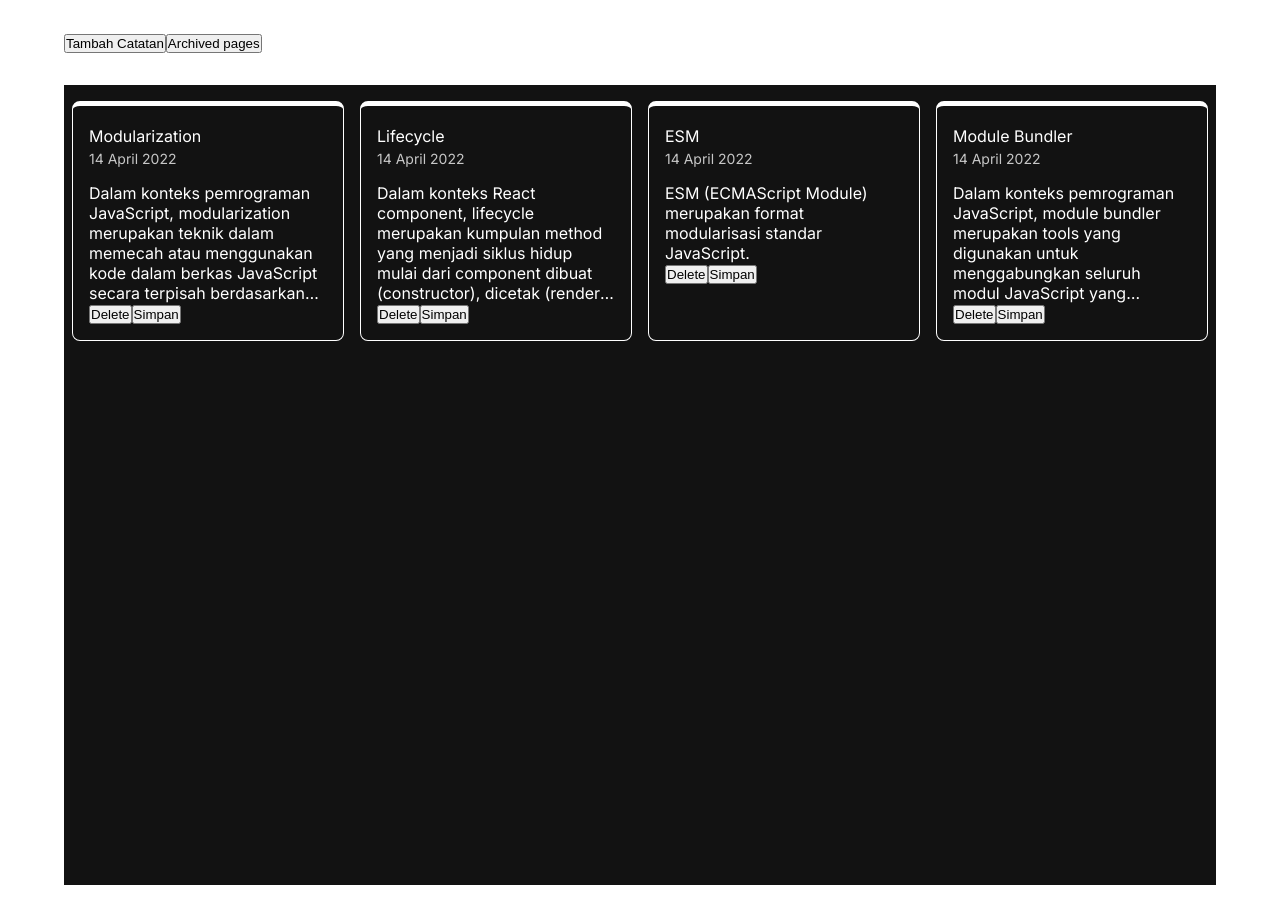
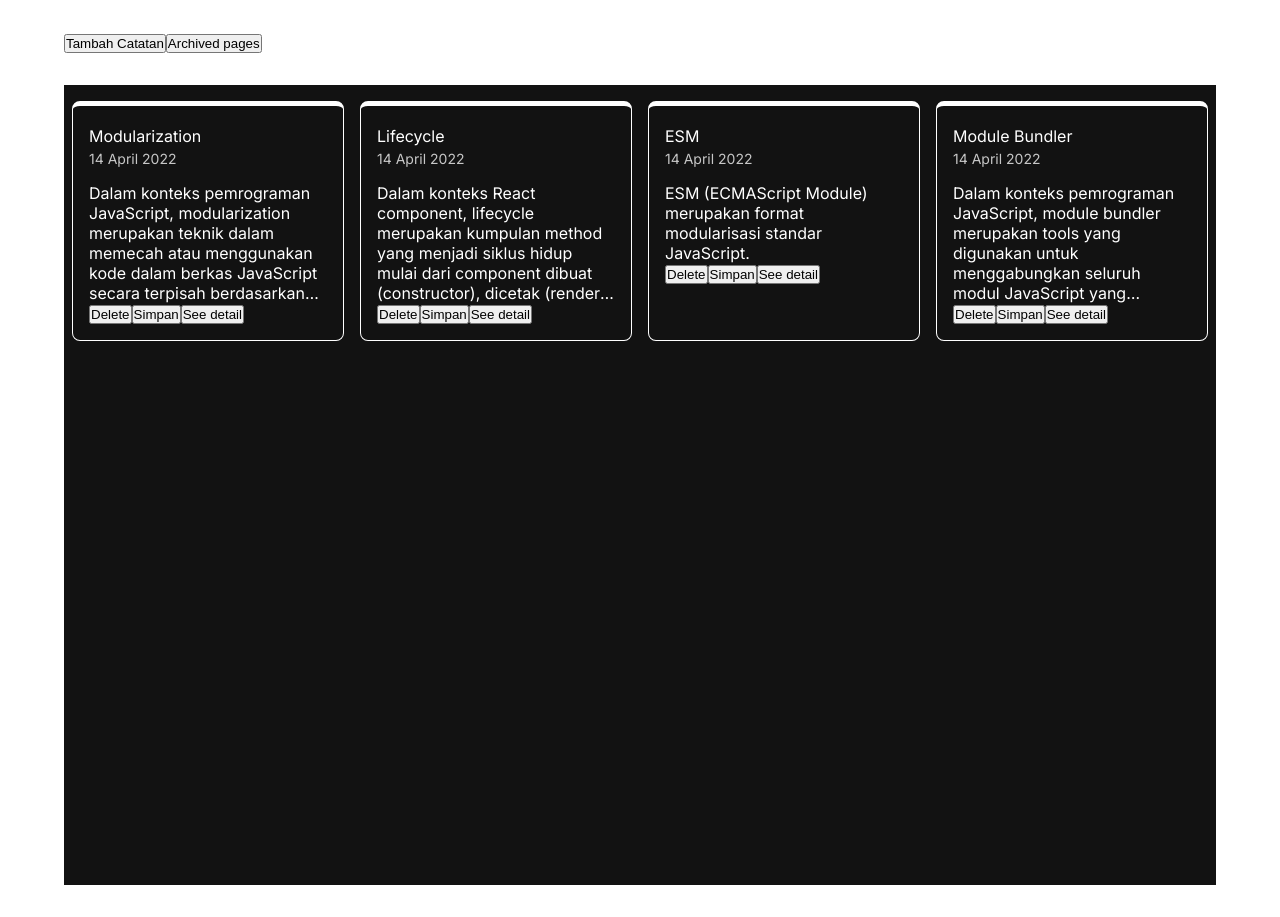
Before and after one commit to kiwi-ui/personal-notes-app-starter, a React (Vite) app: page / in a window 1280 px wide. Built offline with nearby package versions, Linux system fonts and the light colour scheme.

Commit message:
fix: fix detailed function

```diff
--- a/src/pages/DetailPage/index.jsx
+++ b/src/pages/DetailPage/index.jsx
@@ -1,15 +1,16 @@
 import React from 'react'
 import { getNote } from '../../utils/local-data'
-import { useParams } from 'react-router-dom'
+import { useNavigate, useParams } from 'react-router-dom'
 
-const DetailPage = ({ selectedContact }) => {
+const DetailPage = () => {
   const { id } = useParams();
   const note = getNote(id);
+  const navigate = useNavigate();
 
   return (
     <>
+    <button type='button' onClick={ () => navigate('/') }>X</button>
     {note ?
-
       <div className="note-item">
           <div className="note-item__title">
           { note.title }
--- a/src/pages/HomePage/index.jsx
+++ b/src/pages/HomePage/index.jsx
@@ -17,7 +17,7 @@ const HomePage = () => {
     setContacts(getActiveNotes());
   }, [])
 
-  const getDetailedNote = (id) => {
+  const handleGetDetailed = (id) => {
 	navigate(`/${ id }`);
   }
 
@@ -80,6 +80,7 @@ const HomePage = () => {
 									</div>
 									<button type="button" onClick={ () => handleDeleteNote(contact.id) }>Delete</button>
 									<button type="button" onClick={ () => handleArchive(contact.id) }>Simpan</button>
+									<button type="button" onClick={ () => handleGetDetailed(contact.id) }>See detail</button>
 								</div>
 							)
 						}
```
